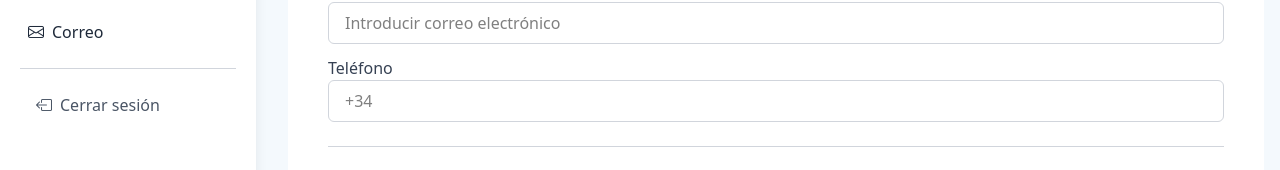
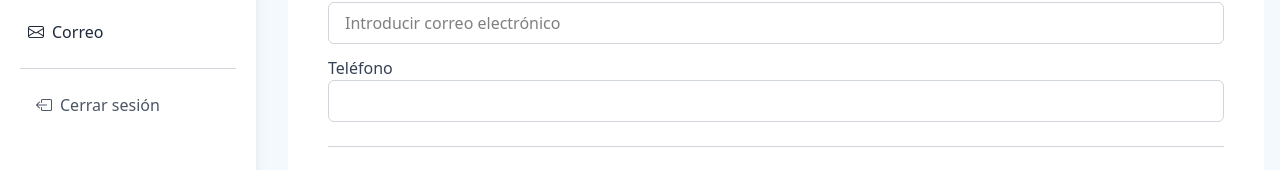
Before and after one commit to SandraLlamasRizo/crm-people, a React (Vite) app: page /dashboard/edit/1 in a window 1280 px wide. Shown: the part 408-578 px from the top of the page. Built offline with nearby package versions, Linux system fonts and the light colour scheme; no server answers; sample sign-in values are in the browser's storage.

Commit message:
puesta a punto miércoles

```diff
--- a/src/pages/EditEmployee.jsx
+++ b/src/pages/EditEmployee.jsx
@@ -141,9 +141,8 @@ function EditEmployee() {
                             value={formData.telefono}
                             onChange={handleChange}
                             className="w-full px-4 py-2 border border-gray-300 rounded-md focus:outline-none focus:ring-2 focus:ring-[#47A7BD]"
-                            placeholder="+34"
+                            placeholder=""
                             required
-
                         />
                     </div>
 
```
